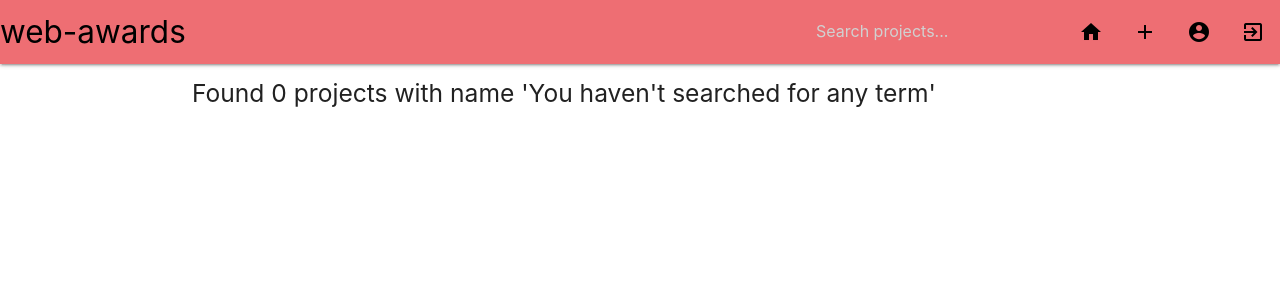
After one commit to sharonkorir/web-awards, a Django app: page /search/ in a window 1280 px wide. The commit adds this page. Shown: the top 300 px of the page. Run offline with Django 4.2, Linux system fonts and the light colour scheme.

Commit message:
add search for projects feature

```diff
--- a/awards/models.py
+++ b/awards/models.py
@@ -16,6 +16,12 @@ class Project(models.Model):
     def __str__(self):
         return self.title
 
+    @classmethod
+    def search_project(cls,search_term):
+        projects = cls.objects.filter(title__icontains=search_term)
+        return projects
+
+
 class Profile(models.Model):
     '''
     Profile model acts as blueprint for all profile instances
--- a/awards/templates/base.html
+++ b/awards/templates/base.html
@@ -11,7 +11,7 @@
   <title>web awards</title>
   {% endif %}
    <!--favicon-->
-   <link rel="icon" type="image/x-icon" href="/static/photos/instagram.png">
+   <link rel="icon" type="image/x-icon" href="">
 
    <!--materialize stylesheets CDN-->
 
--- a/awards/templates/navbar.html
+++ b/awards/templates/navbar.html
@@ -5,7 +5,7 @@
       <ul class="right">
         <li>
           <!--search for projects-->
-          <form id="search-site" action="" method='get'>
+          <form id="search-site" action="{% url 'search_results' %}" method='get'>
             <div class="input-field">
               <input placeholder="Search projects..."  id="search" type="text" class="validate" name="project">
             </div>
--- /dev/null
+++ b/awards/templates/search.html
@@ -0,0 +1,12 @@
+{%extends 'base.html'%}
+{% block content %}
+<div class="container">
+  <div class="row">
+    {% if projects%}
+      <h5>Found {{ users|length }} projects with search name '{{message}}'</h5>
+    {% else %}
+      <h5> Found 0 projects with name '{{message}}'</h5>
+    {% endif %}
+  </div>
+</div>
+{% endblock %}
--- a/awards/urls.py
+++ b/awards/urls.py
@@ -2,5 +2,6 @@ from django.urls import path
 from . import views
 
 urlpatterns=[
-  path('', views.index, name='index')
+  path('', views.index, name='index'),
+  path('search/', views.search_results, name='search_results')
 ]
--- a/awards/views.py
+++ b/awards/views.py
@@ -1,5 +1,24 @@
 from django.shortcuts import render
+from awards.models import Project, Profile
 
 # Create your views here.
 def index(request):
   return render(request,'index.html')
+
+def search_results(request):
+    '''
+    Function to search for projects
+
+    Args: search term
+    '''
+
+    if 'project' in request.GET and request.GET["project"]:
+        search_term = request.GET.get("project")
+        searched_projects = Project.search_project(search_term)
+        message = f"{search_term}"
+
+        return render(request, 'search.html',{"message":message,"projects": searched_projects})
+
+    else:
+        message = "You haven't searched for any term"
+        return render(request, 'search.html',{"message":message})
```
